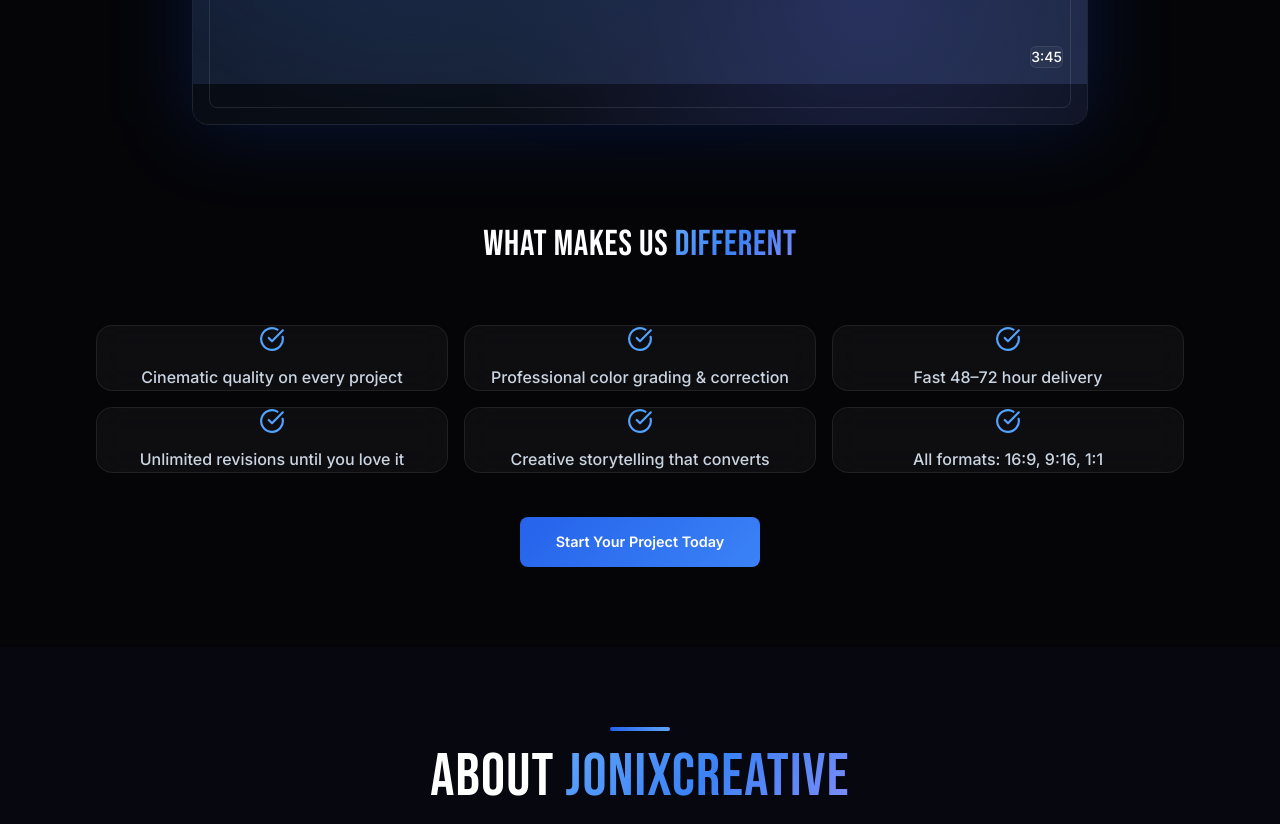
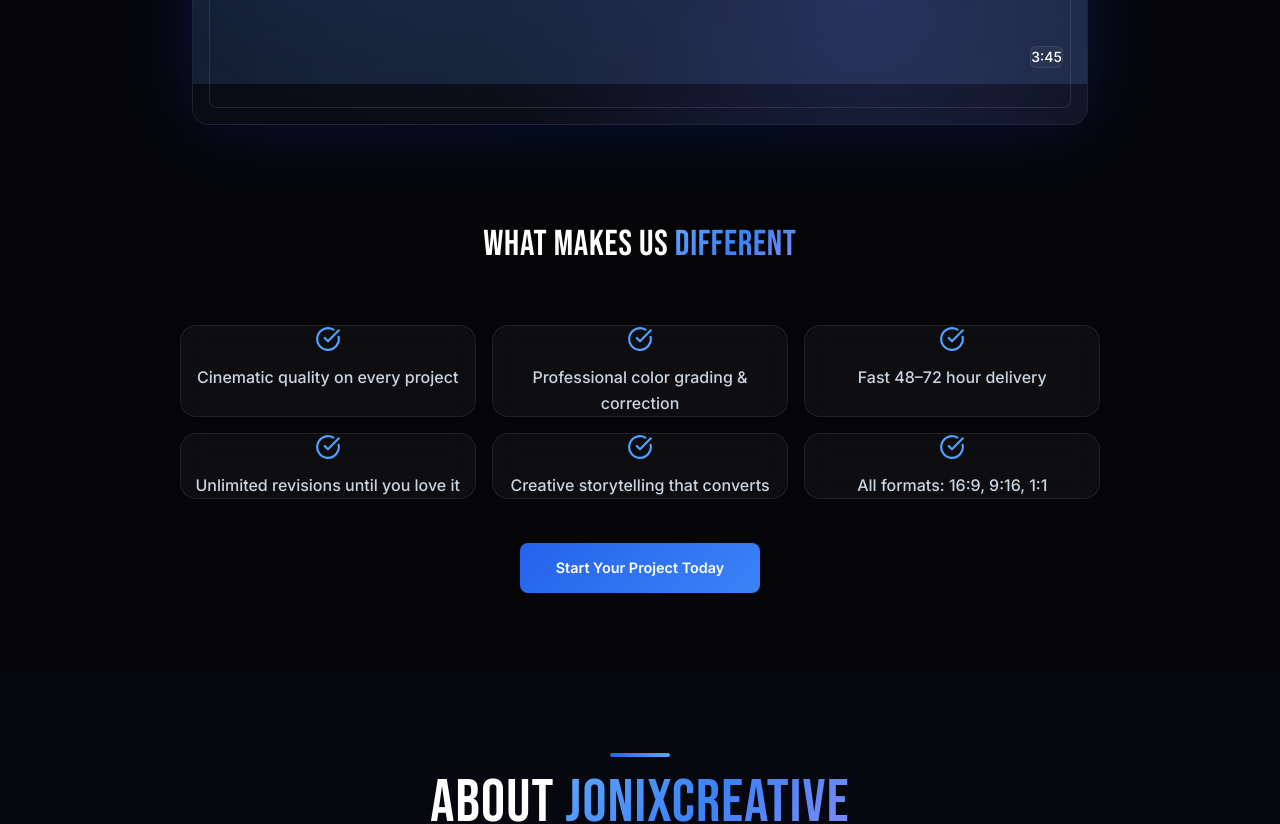
Before and after one commit to anbumanik/JonixCreative, a Next.js app: page / in a window 1280 px wide. Shown: the part 1400-2224 px from the top of the page. Built offline with nearby package versions, Linux system fonts and the light colour scheme; no server answers; the database is empty.

Commit message:
fix: restore fully fluid 92% layout width across all desktop monitor sizes

```diff
--- a/app/globals.css
+++ b/app/globals.css
@@ -26,21 +26,9 @@
   }
 }
 
-@media (min-width: 1280px) {
+@media (min-width: 1950px) {
   .max-w-400 {
-    max-width: 1200px;
-  }
-}
-
-@media (min-width: 1536px) {
-  .max-w-400 {
-    max-width: 1366px;
-  }
-}
-
-@media (min-width: 1920px) {
-  .max-w-400 {
-    max-width: 1440px;
+    max-width: 1800px;
   }
 }
 
```
